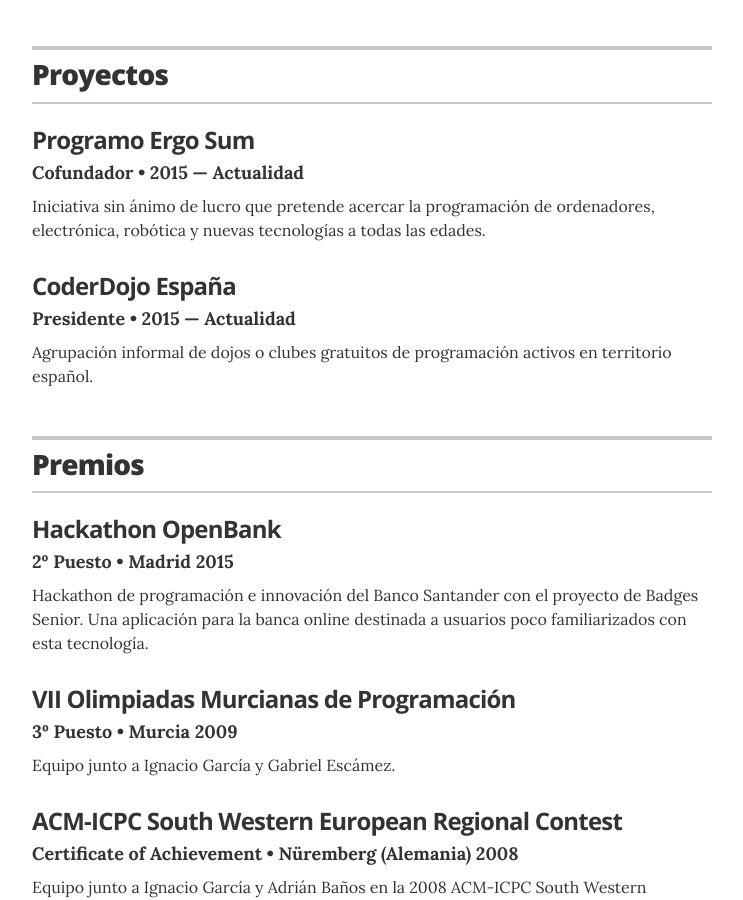
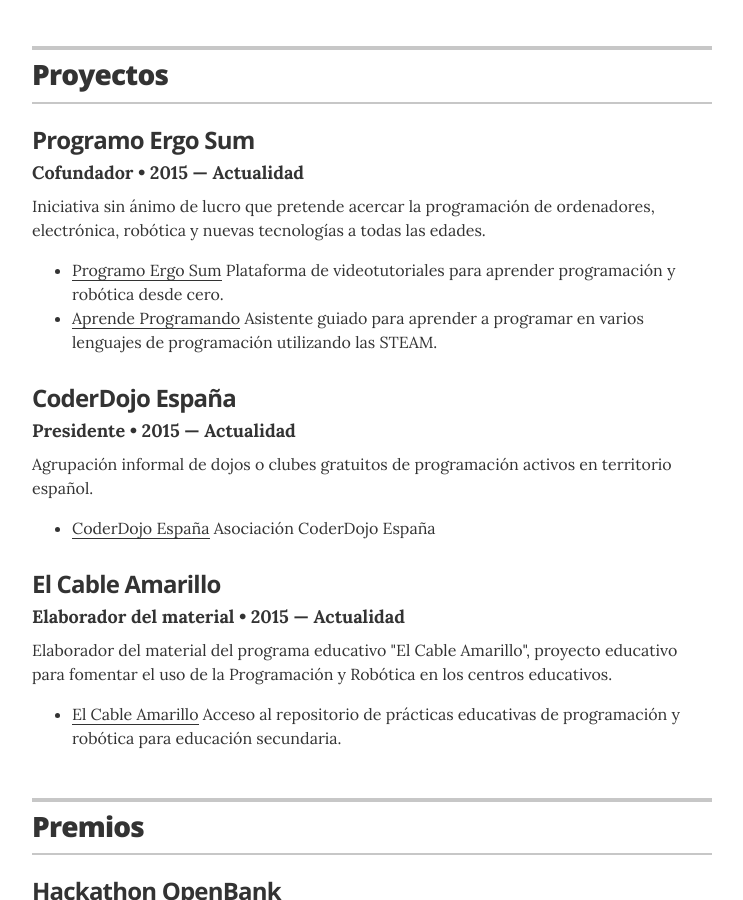
Before and after one commit to migueabellan/migueabellan.github.io, a Jekyll site: the page built from index.html, in a window 1280 px wide and 900 px high, scrolled down 1667 px. Shown: the whole window, without its empty margins (268-1011 px from the left). Built offline with Jekyll 4.4.1, drawn with Linux system fonts in a browser that asks for light colours.

Commit message:
Update projects.yml

```diff
--- a/_data/projects.yml
+++ b/_data/projects.yml
@@ -2,10 +2,16 @@
   role: Cofundador
   duration: 2015 &mdash; Actualidad
   # url: https://www.programoergosum.com
-  description: Iniciativa sin ánimo de lucro que pretende acercar la programación de ordenadores, electrónica, robótica y nuevas tecnologías a todas las edades.
+  description: Iniciativa sin ánimo de lucro que pretende acercar la programación de ordenadores, electrónica, robótica y nuevas tecnologías a todas las edades.<ul class="resume-item-list"><li><a href="https://www.programoergosum.com" target="_blank">Programo Ergo Sum</a> Plataforma de videotutoriales para aprender programación y robótica desde cero.</li><li><a href="https://www.aprendeprogramando.es" target="_blank">Aprende Programando</a> Asistente guiado para aprender a programar en varios lenguajes de programación utilizando las STEAM.</li></ul>
 
 - project: CoderDojo España
   role: Presidente
   duration: 2015 &mdash; Actualidad
   # url: "http://www.coderdojo.es"
-  description: Agrupación informal de dojos o clubes gratuitos de programación activos en territorio español.
+  description: Agrupación informal de dojos o clubes gratuitos de programación activos en territorio español. <ul class="resume-item-list"><li><a href="http://www.coderdojo.es" target="_blank">CoderDojo España</a> Asociación CoderDojo España</li></ul>
+
+- project: El Cable Amarillo
+  role: Elaborador del material
+  duration: 2015 &mdash; Actualidad
+  # url: "http://www.elcableamarillo.cc"
+  description: Elaborador del material del programa educativo "El Cable Amarillo", proyecto educativo para fomentar el uso de la Programación y Robótica en los centros educativos. <ul class="resume-item-list"><li><a href="http://www.elcableamarillo.cc" target="_blank">El Cable Amarillo</a> Acceso al repositorio de prácticas educativas de programación y robótica para educación secundaria.</li></ul>
```
